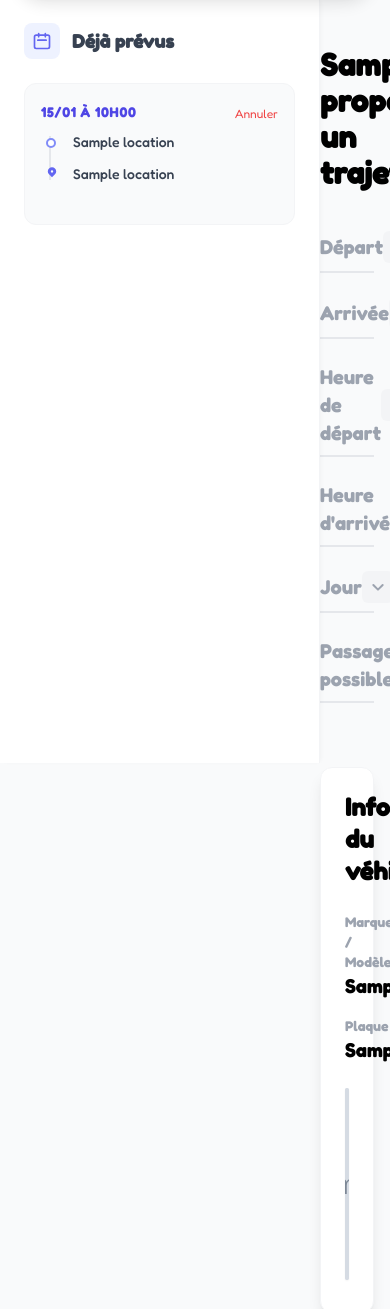
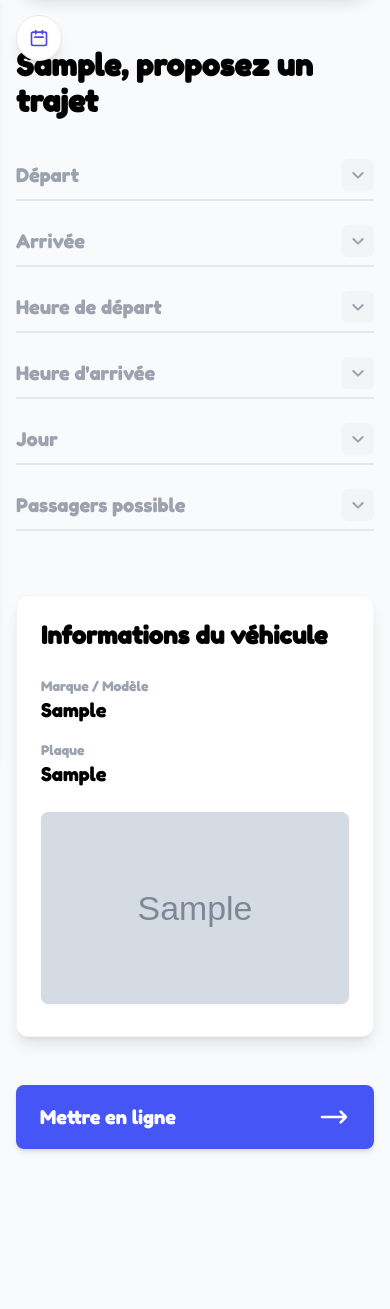
Before and after one commit to agnlt64/go-upjv, a Flask app: page /offer-ride in a window 390 px wide; the page is wider, and only the part inside the window is pictured. Shown: the part 81-1390 px from the top of that part. After the commit the page ends 1233 px from the top of that part, so only its background shows below. Run offline with Flask 3, Linux system fonts and the light colour scheme; a user stored in the database is signed in; tables that the repository leaves empty hold one stand-in row (values such as "Sample post"); grey boxes marked "Sample" are stand-in pictures; some libraries are stand-ins or nearby versions.

Commit message:
offer ride sidebar is toggle-able

```diff
--- a/app/templates/offer_ride.html
+++ b/app/templates/offer_ride.html
@@ -5,8 +5,22 @@
 
 {% block content %}
 {% if mes_trajets %}
-<aside
-    class="fixed top-20 left-0 z-10 h-[calc(100vh-5rem)] w-80 bg-white border-r border-gray-100 shadow-[2px_0_5px_-2px_rgba(0,0,0,0.05)] overflow-y-auto p-6">
+
+<button id="sidebar-toggle"
+    class="lg:hidden fixed top-24 left-4 z-20 bg-white border border-gray-200 shadow-lg rounded-full p-3 text-indigo-600 hover:bg-indigo-50 transition-colors">
+    <svg id="sidebar-open-icon" class="w-5 h-5" fill="none" stroke="currentColor" viewBox="0 0 24 24">
+        <path stroke-linecap="round" stroke-linejoin="round" stroke-width="2"
+            d="M8 7V3m8 4V3m-9 8h10M5 21h14a2 2 0 002-2V7a2 2 0 00-2-2H5a2 2 0 00-2 2v12a2 2 0 002 2z" />
+    </svg>
+    <svg id="sidebar-close-icon" class="w-5 h-5 hidden" fill="none" stroke="currentColor" viewBox="0 0 24 24">
+        <path stroke-linecap="round" stroke-linejoin="round" stroke-width="2" d="M6 18L18 6M6 6l12 12" />
+    </svg>
+</button>
+
+<div id="sidebar-overlay" class="hidden lg:hidden fixed inset-0 bg-black/30 z-10" onclick="toggleSidebar()"></div>
+
+<aside id="rides-sidebar"
+    class="fixed top-20 left-0 z-10 h-[calc(100vh-5rem)] w-80 bg-white border-r border-gray-100 shadow-[2px_0_5px_-2px_rgba(0,0,0,0.05)] overflow-y-auto p-6 transition-transform duration-300 -translate-x-full lg:translate-x-0">
     <h3 class="text-lg font-bold text-gray-700 mb-6 flex items-center gap-3">
         <div class="p-2 bg-indigo-50 rounded-lg text-indigo-500">
             <svg class="w-5 h-5" fill="none" stroke="currentColor" viewBox="0 0 24 24">
@@ -69,9 +83,24 @@
         {% endfor %}
     </div>
 </aside>
+
+<script>
+    function toggleSidebar() {
+        const sidebar = document.getElementById('rides-sidebar');
+        const overlay = document.getElementById('sidebar-overlay');
+        const openIcon = document.getElementById('sidebar-open-icon');
+        const closeIcon = document.getElementById('sidebar-close-icon');
+
+        sidebar.classList.toggle('-translate-x-full');
+        overlay.classList.toggle('hidden');
+        openIcon.classList.toggle('hidden');
+        closeIcon.classList.toggle('hidden');
+    }
+    document.getElementById('sidebar-toggle')?.addEventListener('click', toggleSidebar);
+</script>
 {% endif %}
 
-<div class="container mx-auto px-4 py-32 max-w-6xl transition-all duration-300 {% if mes_trajets %}pl-80{% endif %}">
+<div class="container mx-auto px-4 py-32 max-w-6xl transition-all duration-300 {% if mes_trajets %}lg:pl-80{% endif %}">
     {{ flash_messages() }}
     <h1 class="text-3xl font-extrabold mb-10 text-black">
         {{ current_user.first_name }}, proposez un trajet
@@ -199,7 +228,6 @@
     </div>
 </div>
 
-<!-- Edit Ride Modal -->
 <div id="edit-ride-modal" class="hidden fixed inset-0 bg-black/50 z-50 flex items-center justify-center p-4">
     <div class="bg-white rounded-xl shadow-2xl w-full max-w-lg max-h-[90vh] overflow-y-auto">
         <div class="p-6 border-b border-gray-100">
@@ -217,28 +245,23 @@
         <form id="edit-ride-form" class="p-6 space-y-5">
             <input type="hidden" id="edit-ride-id">
 
-            <!-- Date -->
             <div>
                 <label class="block text-sm font-medium text-gray-700 mb-1">Date</label>
                 <input type="date" id="edit-ride-date" name="ride_date" required
                     class="w-full bg-gray-50 border border-gray-300 text-gray-900 text-sm rounded-lg focus:ring-indigo-500 focus:border-indigo-500 p-2.5">
             </div>
-
-            <!-- Time -->
             <div>
                 <label class="block text-sm font-medium text-gray-700 mb-1">Heure de départ</label>
                 <input type="time" id="edit-ride-time" name="departure_time" required
                     class="w-full bg-gray-50 border border-gray-300 text-gray-900 text-sm rounded-lg focus:ring-indigo-500 focus:border-indigo-500 p-2.5">
             </div>
 
-            <!-- Seats -->
             <div>
                 <label class="block text-sm font-medium text-gray-700 mb-1">Places disponibles</label>
                 <input type="number" id="edit-ride-seats" name="seats" min="1" required
                     class="w-full bg-gray-50 border border-gray-300 text-gray-900 text-sm rounded-lg focus:ring-indigo-500 focus:border-indigo-500 p-2.5">
             </div>
 
-            <!-- Start Location -->
             <div>
                 <label class="block text-sm font-medium text-gray-700 mb-1">Départ</label>
                 <input type="hidden" id="edit-start-lat" name="start_lat">
@@ -250,7 +273,6 @@
                 </div>
             </div>
 
-            <!-- End Location -->
             <div>
                 <label class="block text-sm font-medium text-gray-700 mb-1">Arrivée</label>
                 <input type="hidden" id="edit-end-lat" name="end_lat">
@@ -262,11 +284,9 @@
                 </div>
             </div>
 
-            <!-- Error message -->
             <div id="edit-error-message"
                 class="hidden bg-red-50 border border-red-200 text-red-700 px-4 py-3 rounded-lg text-sm"></div>
 
-            <!-- Buttons -->
             <div class="flex gap-3 pt-2">
                 <button type="button" id="cancel-edit-btn"
                     class="flex-1 py-2.5 px-4 border border-gray-300 rounded-lg text-gray-700 hover:bg-gray-50 transition-colors font-medium">
```
